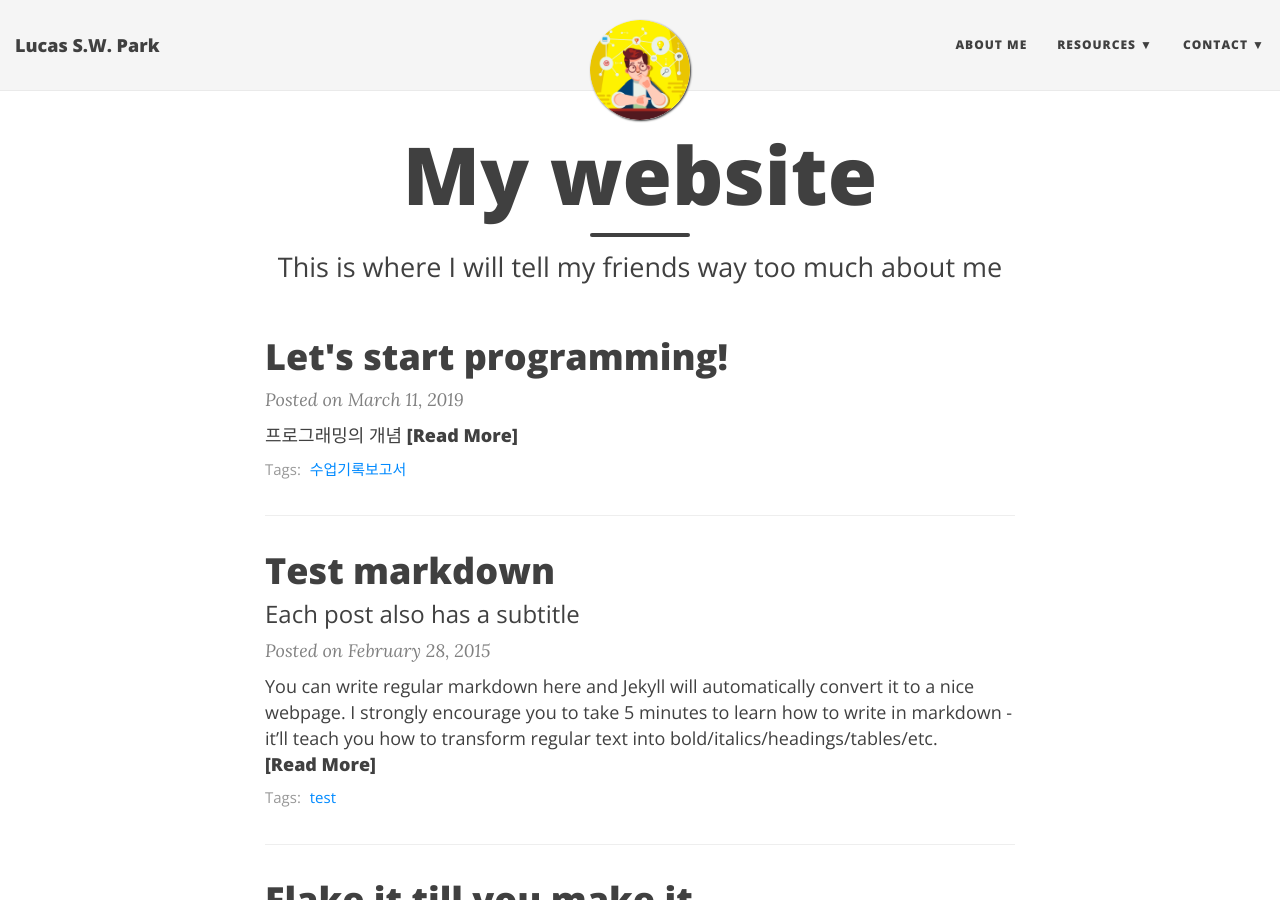
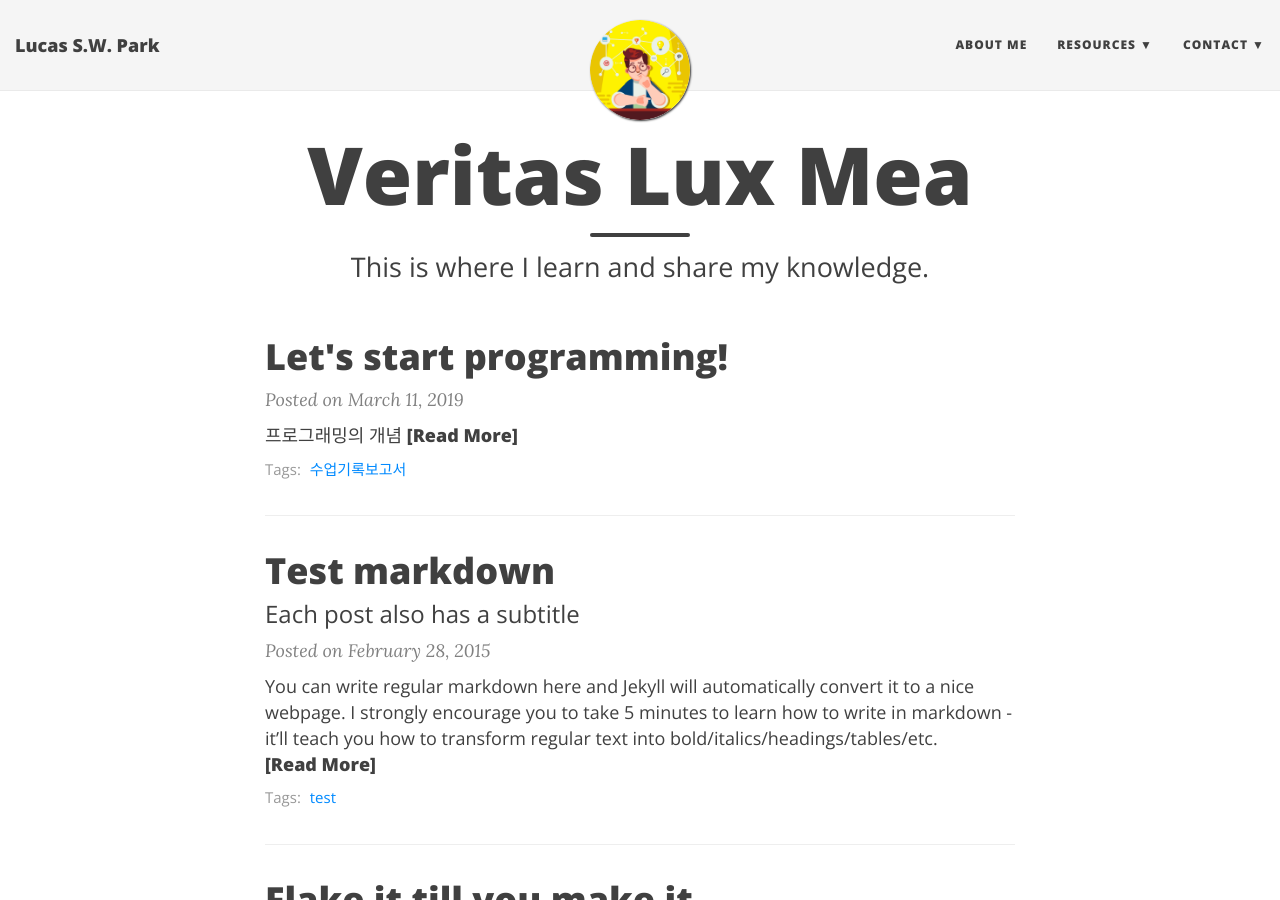
Before and after one commit to peeweeinkz/nks15.github.io, a Jekyll site: the page built from index.html, in a window 1280 px wide and 900 px high. Built offline with Jekyll 4.4.1, drawn with Linux system fonts in a browser that asks for light colours; nearby versions of some CDN libraries; the list of posts is cut into pages by our own code.

Commit message:
Update index.html

```diff
--- a/index.html
+++ b/index.html
@@ -1,7 +1,7 @@
 ---
 layout: page
-title: My website
-subtitle: This is where I will tell my friends way too much about me
+title: Veritas Lux Mea
+subtitle: This is where I learn and share my knowledge.
 use-site-title: true
 ---
 
```
